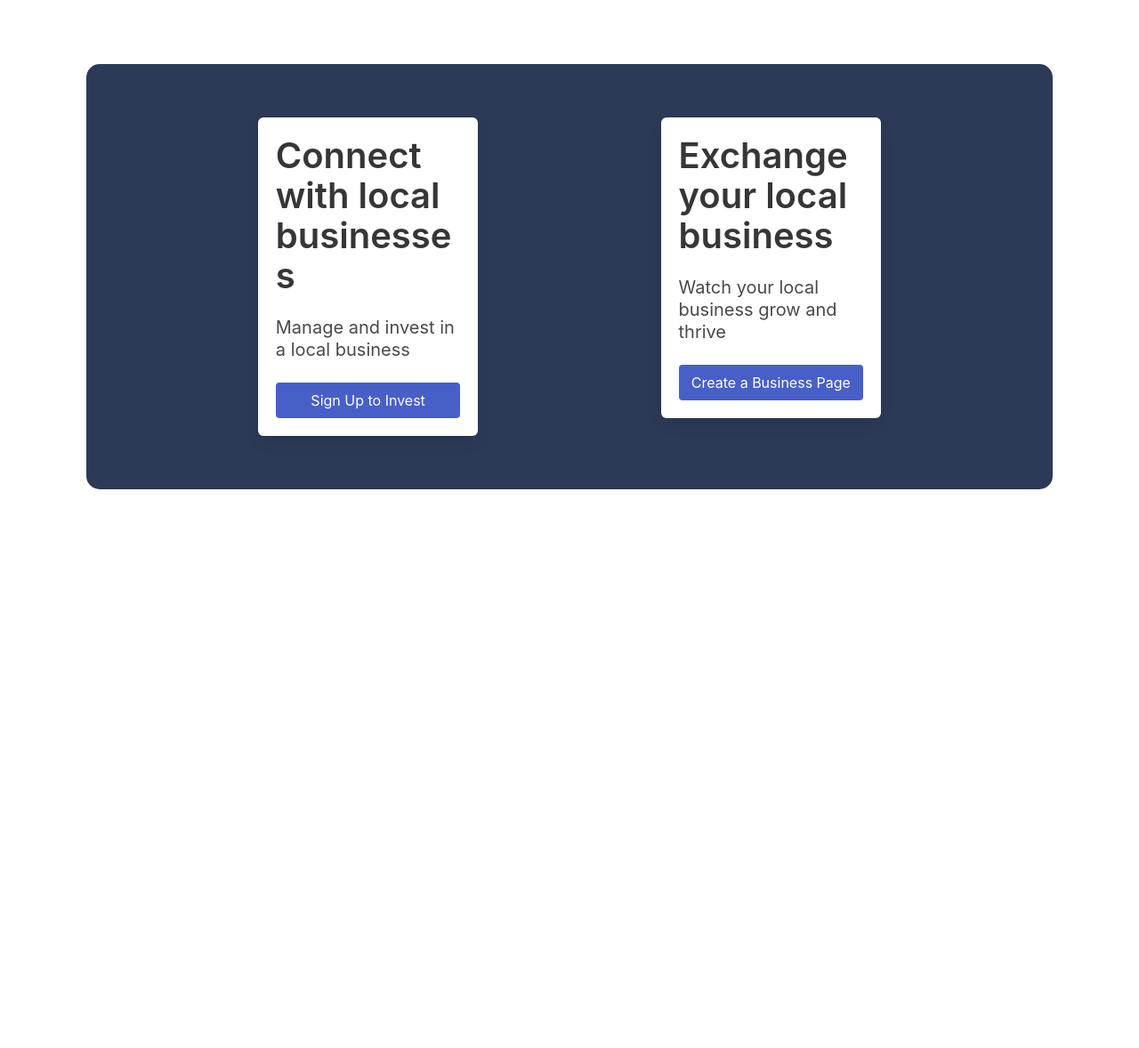
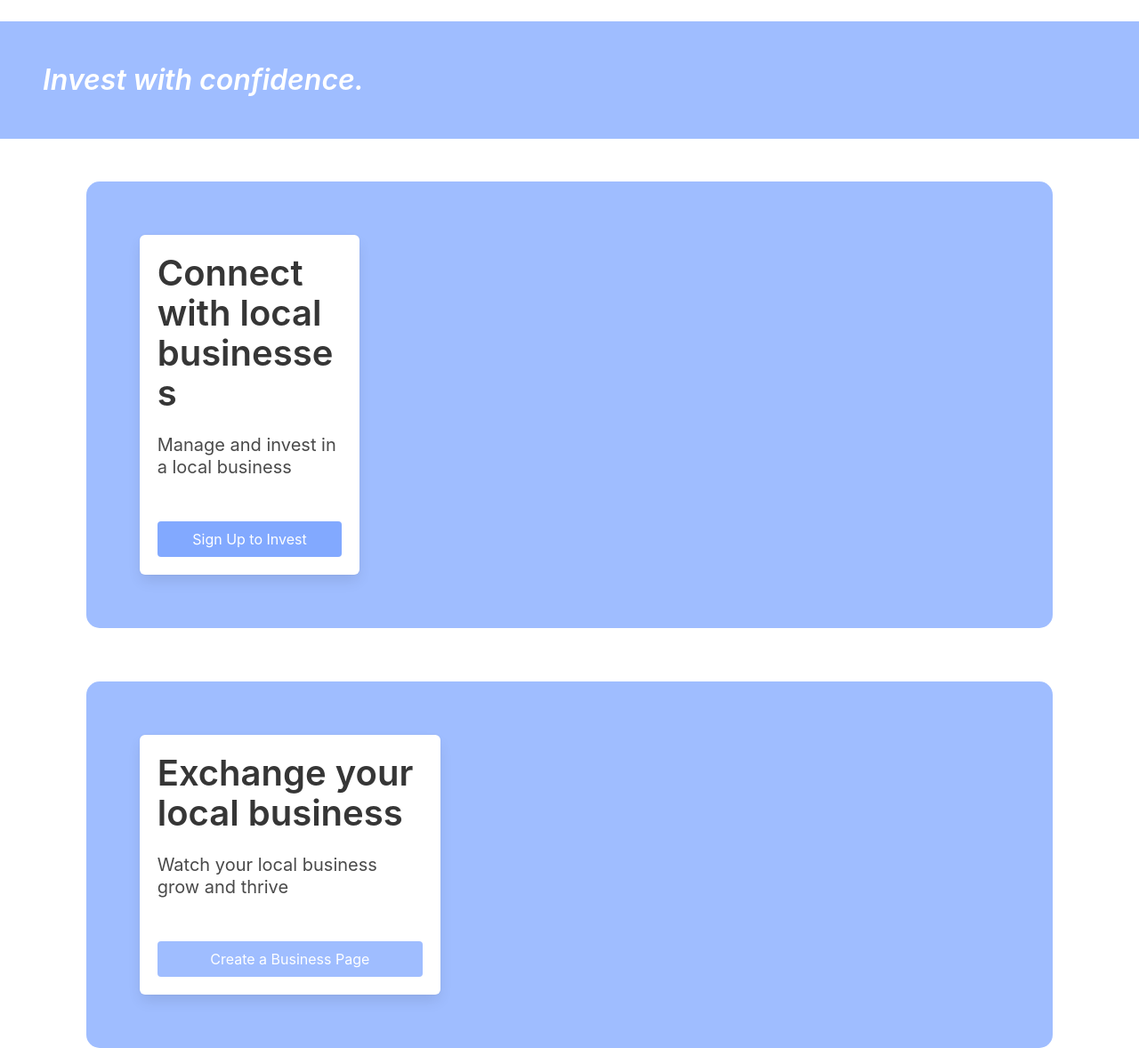
Before and after one commit to andrebhu/Acquisite, a Flask app: page / in a window 1280 px wide. Shown: the part 52-1230 px from the top of the page at 89% size. Before the commit the page ends 602 px from the top, so only its background shows below. Run offline with Flask 2, Linux system fonts and the light colour scheme; some libraries are stand-ins or nearby versions.

Commit message:
index page

```diff
--- a/src/templates/index.html
+++ b/src/templates/index.html
@@ -6,21 +6,52 @@
 <meta http-equiv="Refresh" content="0; url='/home'" />
 {% endif %}
 
+<section class="hero">
+    <div class="hero-body" style="background-color: #9fbdff">
+        <h1 class="title" style="color:#ffffff">
+            <i>
+                Invest with confidence.
+            </i>
+        </h1>
+    </div>
+</section>
+
+
 <div class="columns is-centered">
     <div class="column is-10">
-        <div class="columns is-centered mt-6 is-4" style="background-color:#2D3A57; border-radius: 15px;">
-            <div class="column is-5 is-3-desktop my-6">
+        <div class="columns is-left mt-6 is-4" style="background-color:#9fbdff; border-radius: 15px;">
+            <div class="column is-5 is-3-desktop my-6 ml-6">
                 <div class="box">
-                    <h2 class="title is-2">Connect with local businesses</h2>
-                    <h5 class="subtitle is-5 mt-2 mb-5">Manage and invest in a local business</h5>
-                    <a class="button is-fullwidth is-link "href="/register">Sign Up to Invest</a>
+                    <div class="block">
+                        <h2 class="title is-2">Connect with local businesses</h2>
+                    </div>
+                    <div class="block">
+                        <h5 class="subtitle is-5 mt-2 mb-5">Manage and invest in a local business</h5>
+                    </div>
+                    <div class="block mt-6">
+                        <a class="button is-fullwidth is-link " style="background-color:#82a9ff" href="/register">Sign Up to Invest</a>
+                    </div>
                 </div>
+
             </div>
-            <div class="column is-5 is-3-desktop my-6 is-offset-2-desktop">
+
+        </div>
+    </div>
+</div>
+<div class="columns is-centered">
+    <div class="column is-10">
+        <div class="columns is-left mt-6 is-4" style="background-color:#9fbdff; border-radius: 15px;">
+            <div class="column is-one-third my-6 ml-6">
                 <div class="box">
-                    <h2 class="title is-2">Exchange your local business</h2>
-                    <h5 class="subtitle is-5 mt-2 mb-5">Watch your local business grow and thrive</h5>
-                    <a class="button is-fullwidth is-link "href="/register">Create a Business Page</a>
+                        <div class="block is-3-desktop">
+                            <h2 class="title is-2">Exchange your local business</h2>
+                        </div>
+                        <div class="block">
+                            <h5 class="subtitle is-5 mt-2 mb-5">Watch your local business grow and thrive</h5>
+                        </div>
+                        <div class="block mt-6">
+                            <a class="button is-fullwidth is-link " style="background-color: #9fbdff" href="/register">Create a Business Page</a>
+                        </div>
                 </div>
             </div>
         </div>
--- a/src/templates/login.html
+++ b/src/templates/login.html
@@ -1,7 +1,7 @@
 {% extends "form.html" %}
 
 {% block content %}
-<div class="column is-4-desktop is-6-tablet">
+<div class="column is-9-desktop is-6-tablet">
     <div class="box">
         <h2 class="title is-2">Login</h2>
         <span>Not registered? <a href="/register">Create an Account</a></span>
--- a/src/templates/register.html
+++ b/src/templates/register.html
@@ -2,7 +2,7 @@
 
 {% block content %}
 <div class="columns is-centered">
-    <div class="column is-4-desktop is-6-tablet">
+    <div class="column is-12-desktop is-6-tablet">
         <div class="box">
             <h2 class="title is-2">Create an Account</h2>
             <span>Have an account? <a href="/login">Login</a></span>
```
